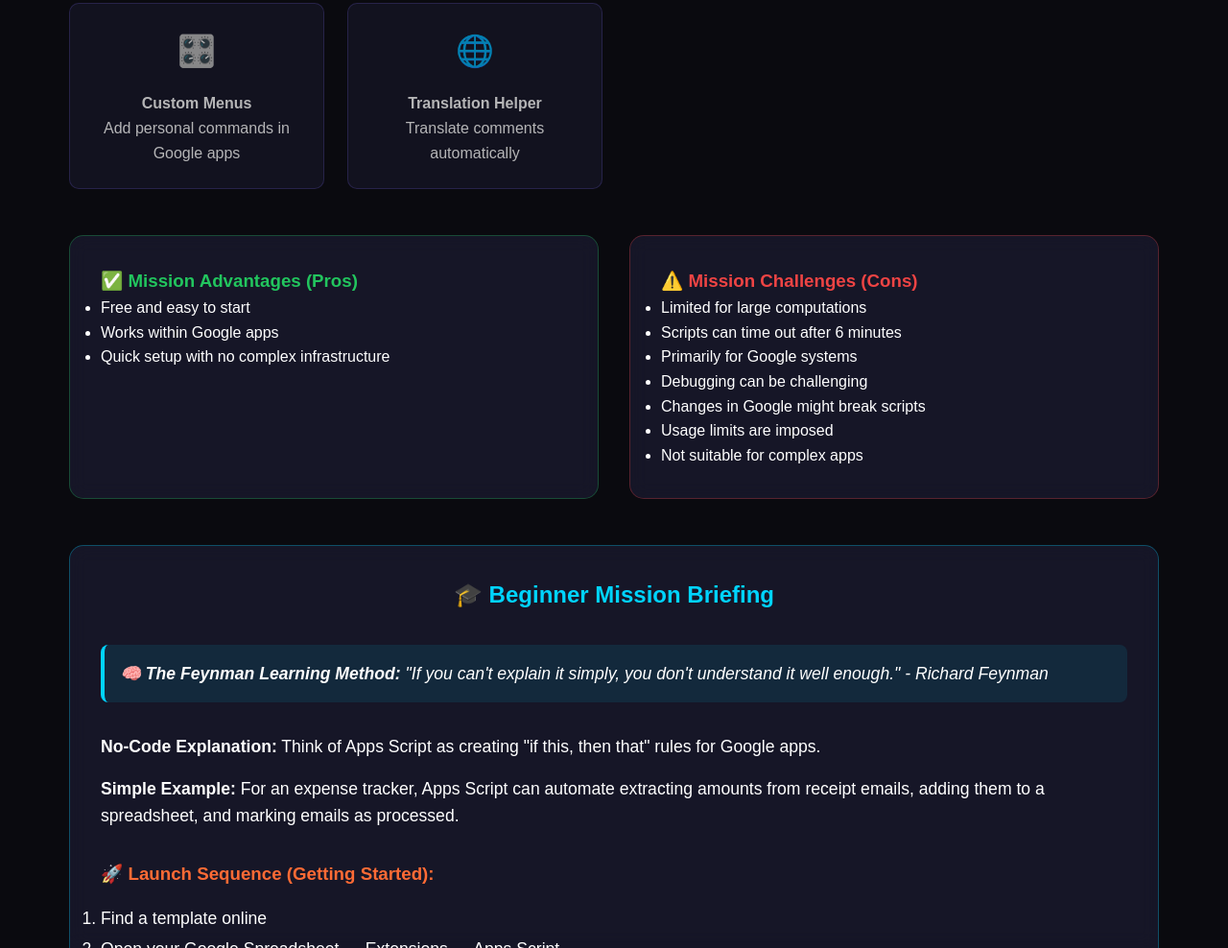
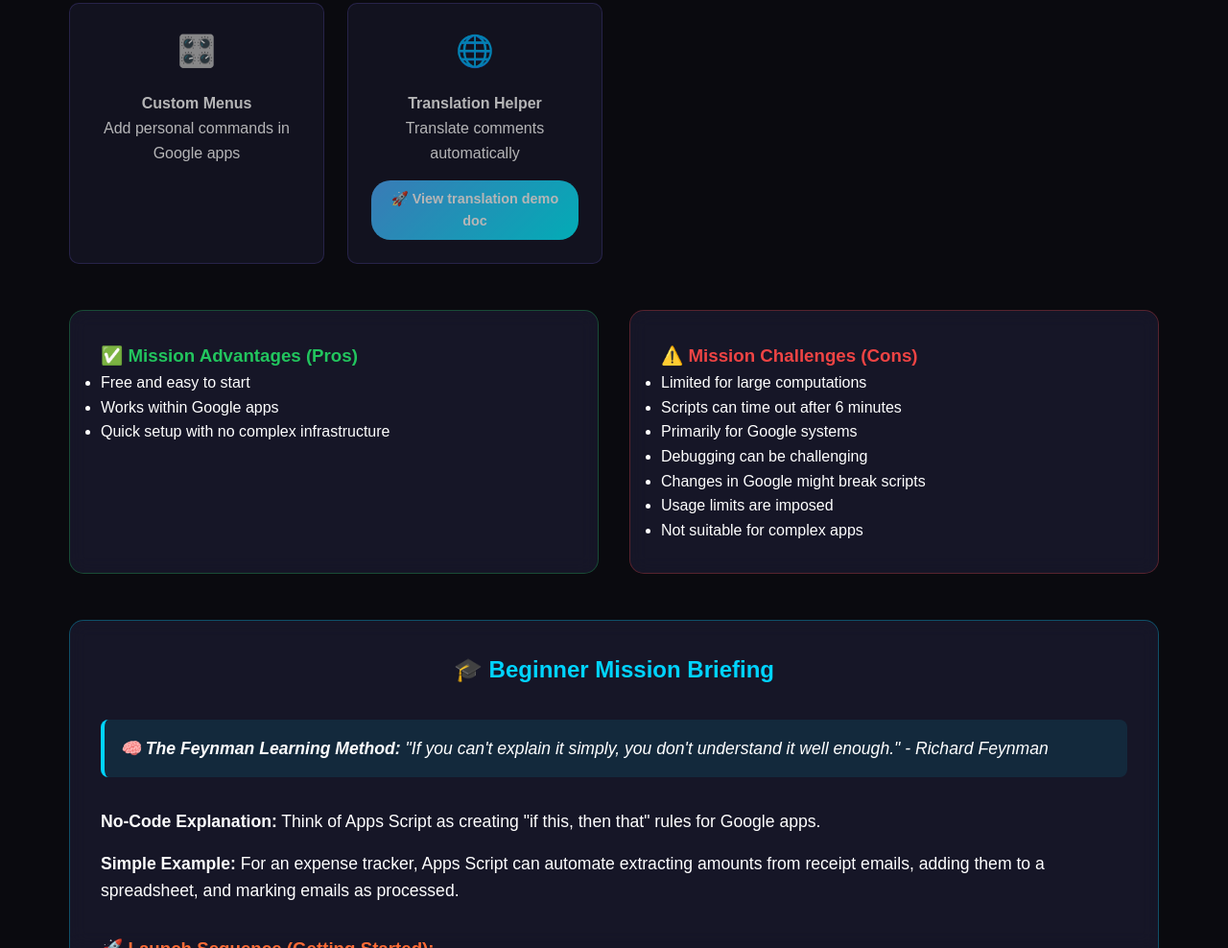
Before and after one commit to ssmoon-debug/AppScript, a plain HTML site: page index.html in a window 1280 px wide. Shown: the part 1694-2682 px from the top of the page at 96% size. Drawn offline with Linux system fonts and the light colour scheme.

Commit message:
Update index.html

```diff
--- a/index.html
+++ b/index.html
@@ -546,6 +546,20 @@
                     <div style="font-size: 2rem; margin-bottom: 1rem;">🌐</div>
                     <h4>Translation Helper</h4>
                     <p>Translate comments automatically</p>
+                    <a href="https://docs.google.com/document/d/1s_oD0e9aaeaGtrN32j1J0ID2te2s_sibFGvSBc4bxHU/edit?usp=sharing" class="translation-link" id="translation-helper-link" style="
+        display: inline-block;
+        background: var(--gradient-3);
+        color: white;
+        padding: 0.5rem 1rem;
+        border-radius: 20px;
+        text-decoration: none;
+        font-size: 0.9rem;
+        font-weight: bold;
+        margin-top: 1rem;
+        transition: all 0.3s ease;
+    " onmouseover="this.style.transform='scale(1.05)'" onmouseout="this.style.transform='scale(1)'">
+        🚀 View translation demo doc
+    </a>
                 </div>
             </div>
         </section>
```
